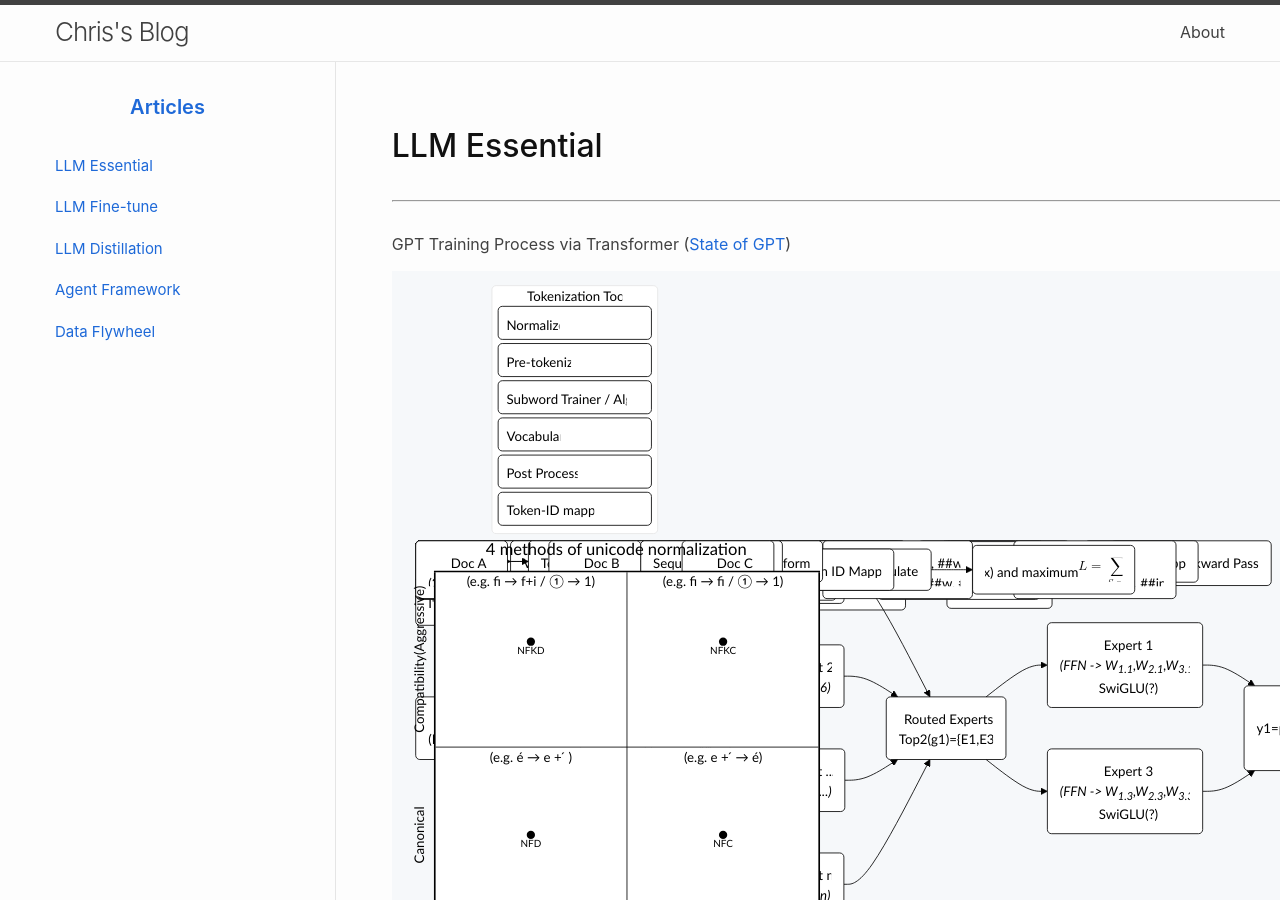
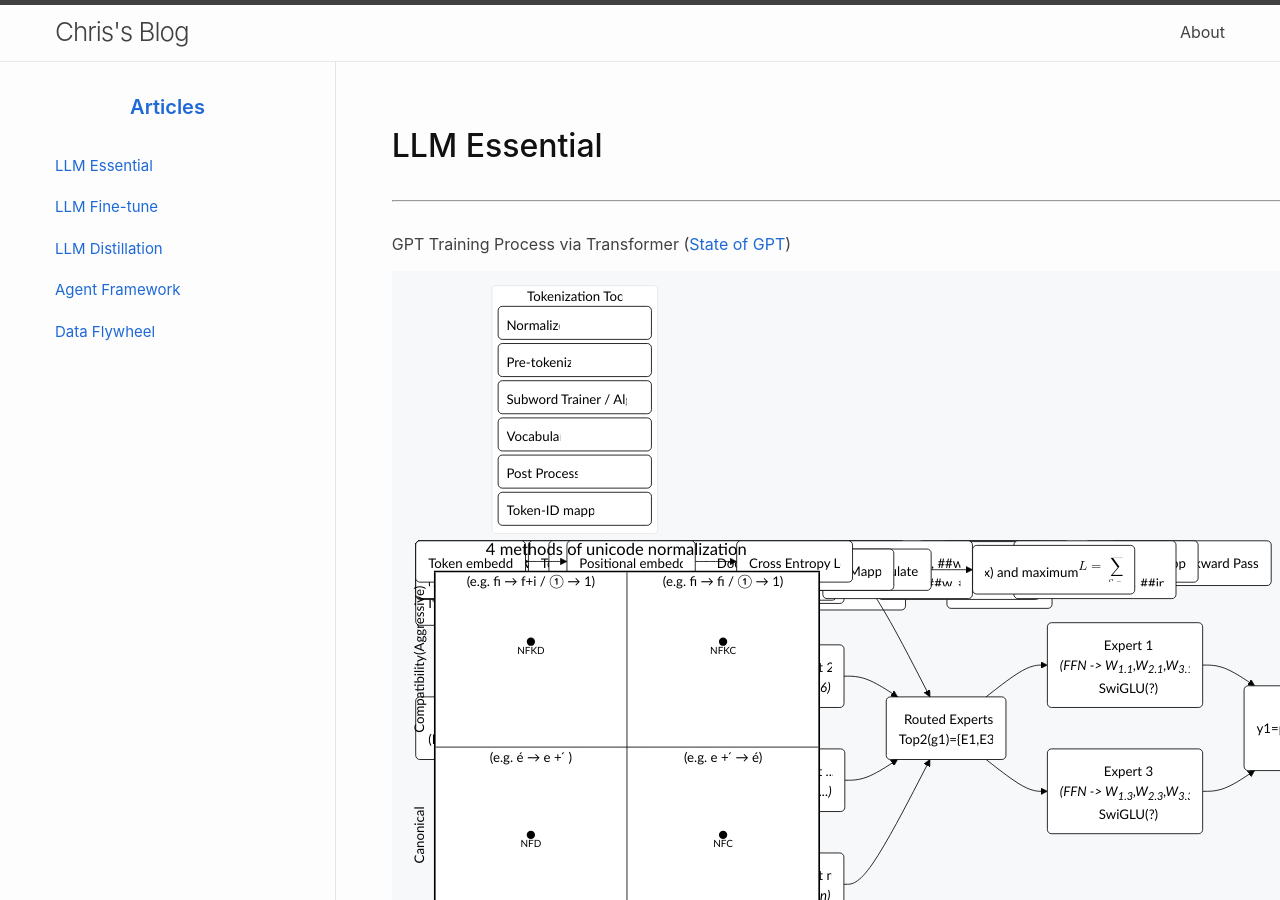
Before and after one commit to ChrisZhu2050/chriszhu2050.github.io, a Jekyll site: the page built from index.md, in a window 1280 px wide and 900 px high. Built offline with Jekyll 4.4.1, drawn with Linux system fonts in a browser that asks for light colours; nearby versions of some CDN libraries; formulas are drawn with MathJax 3.

Commit message:
Update index.md

````diff
--- a/index.md
+++ b/index.md
@@ -529,6 +529,11 @@ graph LR
         b. No 2nd Multiple-head attention(Cross Attention)
         c. Post-LN instead of Pre-LN
 
+      ```mermaid
+          graph LR
+            A("`Token embedding`") --> B("`Positional embedding`") --> C("`Cross Entropy Loss`")
+      ```
+
 
      - Token embedding
      - Positional embedding
````
